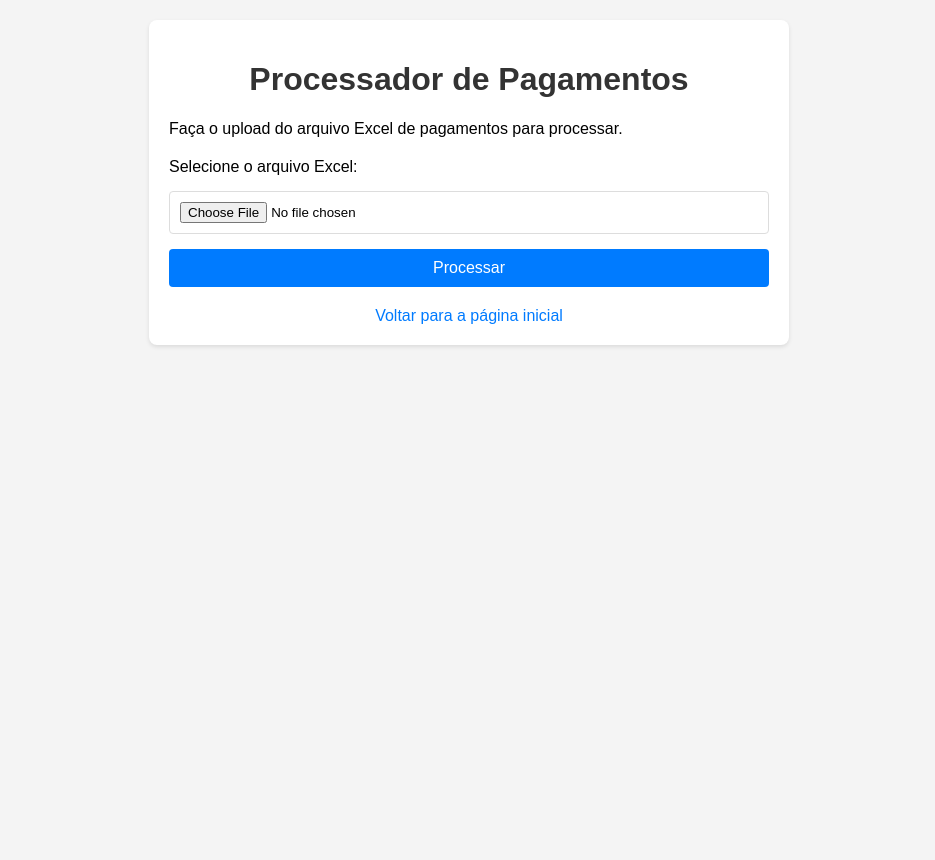
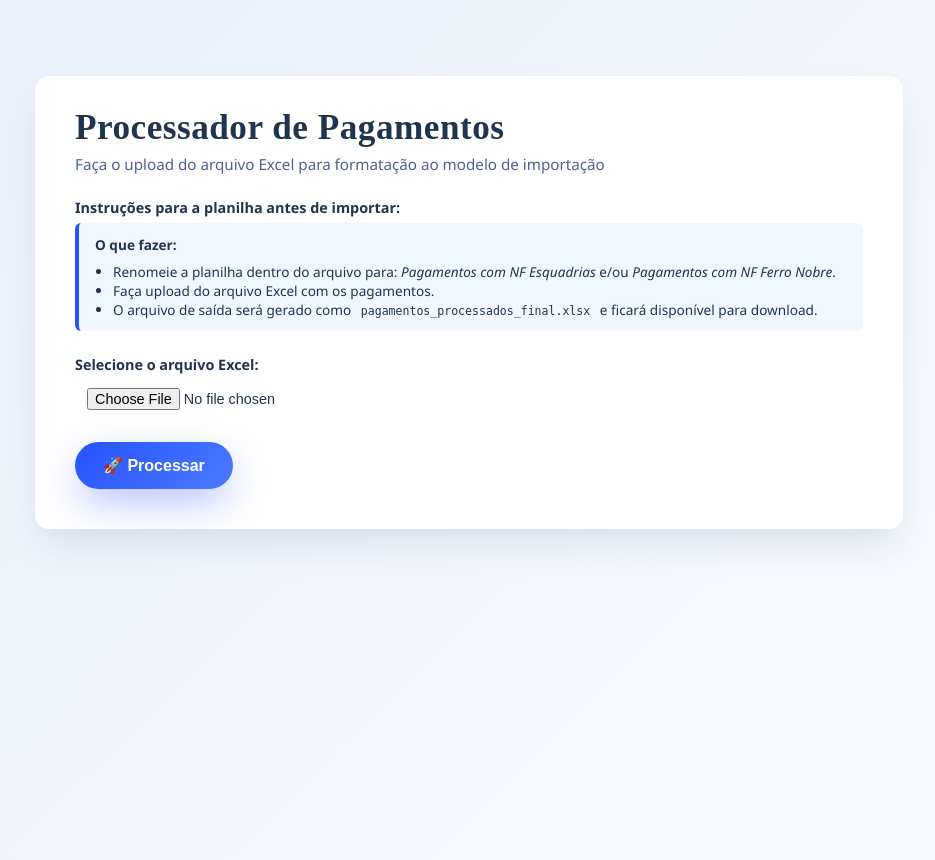
Before and after one commit to Egewarth05/Utilitarios, a Flask app: template templates/pagamento.html in a window 1280 px wide. Shown: the whole page, without its empty margins (171-1106 px from the left). Before the commit the page ends 347 px from the top, so only its background shows below. Run offline with Flask 3, Linux system fonts and the light colour scheme; the template is opened without the code that fills it, so the values that code supplies are empty.

Commit message:
Update pagamento.html

```diff
--- a/templates/pagamento.html
+++ b/templates/pagamento.html
@@ -1,100 +1,181 @@
 <!DOCTYPE html>
-<html lang="pt-br">
+<html lang="pt-BR">
 <head>
-    <meta charset="UTF-8">
-    <meta name="viewport" content="width=device-width, initial-scale=1.0">
+  <meta charset="UTF-8" />
   <title>Processador de Pagamentos</title>
+  <meta name="viewport" content="width=device-width,initial-scale=1" />
   <style>
-        body {
-            font-family: Arial, sans-serif;
-            margin: 20px;
-            background-color: #f4f4f4;
+    :root {
+      --bg:#f5f8fc;
+      --card:#ffffff;
+      --radius:14px;
+      --shadow:0 20px 40px -10px rgba(31,78,121,0.15);
+      --blue:#2752ff;
+      --blue-dark:#1f3dbf;
+      --radius-sm:8px;
+      --transition:.35s cubic-bezier(.4,.2,.2,1);
+      font-family: "Segoe UI", system-ui,-apple-system, BlinkMacSystemFont, "Helvetica Neue", Arial, sans-serif;
     }
-        .container {
-            background-color: #fff;
-            padding: 20px;
-            border-radius: 8px;
-            box-shadow: 0 2px 4px rgba(0, 0, 0, 0.1);
-            max-width: 600px;
-            margin: auto;
+    *{box-sizing:border-box;}
+    body{
+      margin:0;
+      background: linear-gradient(135deg,#e8eff9 0%,#f5f8fc 70%);
+      min-height:100vh;
+      color:#1f354d;
+      -webkit-font-smoothing:antialiased;
     }
-        h1 {
-            color: #333;
-            text-align: center;
+    .container{
+      max-width:900px;
+      margin:60px auto 40px;
+      padding:1rem;
     }
-        form {
-            display: flex;
-            flex-direction: column;
-            gap: 15px;
-            margin-top: 20px;
+    .card{
+      background:var(--card);
+      border-radius:var(--radius);
+      padding:2rem 2.5rem 2.5rem;
+      position:relative;
+      overflow:hidden;
+      box-shadow: var(--shadow);
+      transition: var(--transition);
     }
-        input[type="file"] {
-            padding: 10px;
-            border: 1px solid #ddd;
-            border-radius: 4px;
+    .card:hover{
+      transform: translateY(-2px);
+      box-shadow: 0 30px 60px -10px rgba(31,78,121,0.2);
     }
-        input[type="submit"] {
-            background-color: #007bff;
-            color: white;
-            padding: 10px 15px;
-            border: none;
-            border-radius: 4px;
-            cursor: pointer;
-            font-size: 16px;
+    h1{
+      margin:0 0 6px;
+      font-size:2.2rem;
+      letter-spacing:0.5px;
+      font-family: "Copperplate", "Copperplate Gothic", serif;
     }
-        input[type="submit"]:hover {
-            background-color: #0056b3;
+    p.lead{
+      margin:4px 0 24px;
+      color:#4e628f;
+      font-size:0.95rem;
     }
-        .message {
-            margin-top: 20px;
-            padding: 10px;
-            border-radius: 4px;
-            text-align: center;
+    .field{
+      margin-bottom:1.5rem;
+      position:relative;
     }
-        .message.success {
-            background-color: #d4edda;
-            color: #155724;
-            border-color: #c3e6cb;
+    label{
+      display:block;
+      font-weight:600;
+      margin-bottom:6px;
+      font-size:0.9rem;
     }
-        .message.error {
-            background-color: #f8d7da;
-            color: #721c24;
-            border-color: #f5c6cb;
+    input[type=file]{
+      width:100%;
+      padding:8px 12px;
+      font-size:0.9rem;
     }
-        .back-link {
-            display: block;
-            text-align: center;
-            margin-top: 20px;
-            text-decoration: none;
-            color: #007bff;
+    .btn{
+      display:inline-flex;
+      align-items:center;
+      gap:8px;
+      padding:14px 28px;
+      border:none;
+      cursor:pointer;
+      font-size:1rem;
+      font-weight:600;
+      border-radius:999px;
+      background: linear-gradient(135deg,var(--blue), #4a7bff);
+      color:#fff;
+      position:relative;
+      overflow:hidden;
+      transition: var(--transition);
+      box-shadow: 0 15px 40px -5px rgba(39,82,255,0.4);
+    }
+    .btn:hover{
+      filter:brightness(1.05);
+      transform: translateY(-1px);
+    }
+    .note-box{
+      background: #eef5ff;
+      border-left:4px solid var(--blue);
+      padding:12px 16px;
+      border-radius:6px;
+      margin-bottom:1rem;
+      font-size:0.85rem;
+      display:flex;
+      gap:10px;
+    }
+    .error{
+      background:#ffe3e3;
+      border:1px solid #ff8f8f;
+      padding:12px 16px;
+      border-radius:8px;
+      color:#9b1c1c;
+      margin-bottom:16px;
+    }
+    .success{
+      background:#ebffe6;
+      border:1px solid #6bcf8c;
+      padding:12px 16px;
+      border-radius:8px;
+      color:#1f5d1f;
+      margin-bottom:16px;
+    }
+    code {
+      background:#f3f7ff;
+      padding:2px 6px;
+      border-radius:4px;
+      font-size:0.85em;
+    }
+    @media (max-width: 860px){
+      .card{padding:1.5rem 1.75rem;}
+      h1{font-size:1.9rem;}
     }
   </style>
 </head>
 <body>
   <div class="container">
+    <div class="card" aria-label="Processador de pagamentos">
       <h1>Processador de Pagamentos</h1>
-        <p>Faça o upload do arquivo Excel de pagamentos para processar.</p>
+      <p class="lead">Faça o upload do arquivo Excel para formatação ao modelo de importação</p>
 
-        <form action="/pagamentos" method="post" enctype="multipart/form-data">
-            <label for="file">Selecione o arquivo Excel:</label>
-            <input type="file" name="file" id="file" accept=".xlsx" required>
-            <input type="submit" value="Processar">
-        </form>
+      {% if error %}
+        <div class="error">{{ error }}</div>
+      {% endif %}
+      {% if success %}
+        <div class="success">{{ success }}</div>
+      {% endif %}
 
-        {% if message %}
-            <div class="message {{ 'success' if 'sucesso' in message else 'error' }}">
-                {{ message }}
+      <form method="post" enctype="multipart/form-data" id="form-pagamentos">
+        <div class="field">
+          <label>Instruções para a planilha antes de importar:</label>
+          <div class="note-box" style="background:#f0f7ff; border-left:4px solid #2752ff;">
+            <div style="flex:1;">
+              <strong>O que fazer:</strong>
+              <ul style="margin:8px 0 0; padding-left:18px; line-height:1.4;">
+                <li>Renomeie a planilha dentro do arquivo para: <em>Pagamentos com NF Esquadrias</em> e/ou <em>Pagamentos com NF Ferro Nobre</em>.</li>
+                <li>Faça upload do arquivo Excel com os pagamentos.</li>
+                <li>O arquivo de saída será gerado como <code>pagamentos_processados_final.xlsx</code> e ficará disponível para download.</li>
+              </ul>
+            </div>
+          </div>
+        </div>
+
+        <div class="field">
+          <label for="excel">Selecione o arquivo Excel:</label>
+          <input type="file" id="excel" name="excel" accept=".xlsx,.xls" required />
+        </div>
+
+        <div style="margin-top:10px;">
+          <button type="submit" class="btn">🚀 Processar</button>
+        </div>
+
+        {% if download_link %}
+          <div class="field" style="margin-top:1rem;">
+            <label>Resultado:</label>
+            <div>
+              <a href="{{ download_link }}" class="btn" style="background: #28a745; color: white;">
+                📥 Baixar arquivo processado
+              </a>
+            </div>
           </div>
         {% endif %}
-
-        {% if download_link %}
-            <div class="message success">
-                <p>Processamento concluído!</p>
-                <p><a href="{{ download_link }}" download>Clique aqui para baixar o arquivo processado</a></p>
+      </form>
     </div>
-        {% endif %}
-
-        <a href="/" class="back-link">Voltar para a página inicial</a>
   </div>
 </body>
 </html>
```
Lines whose indentation alone changed are shown as unchanged.
